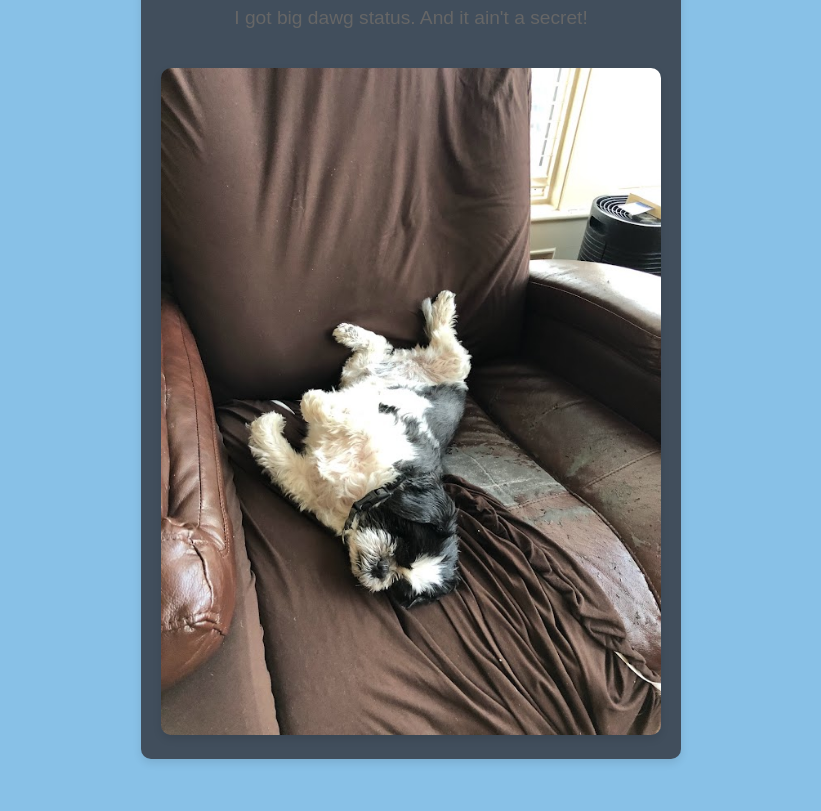
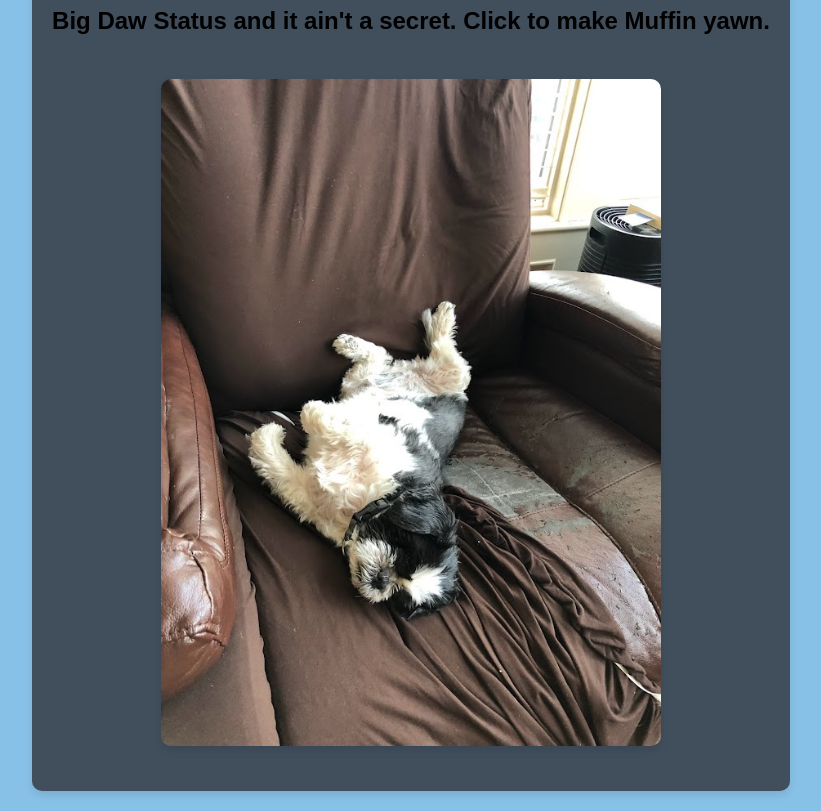
Before and after one commit to arulsethi02/aruls.tech, a plain HTML site: page index.html in a window 1280 px wide. Shown: the part 113-924 px from the top of the page, without its empty margins (229-1050 px from the left). Before the commit the page ends 892 px from the top, so only its background shows below. Drawn offline with Linux system fonts and the light colour scheme.

Commit message:
Update index.html

```diff
--- a/index.html
+++ b/index.html
@@ -3,14 +3,15 @@
 <head>
     <meta charset="UTF-8">
     <meta name="viewport" content="width=device-width, initial-scale=1.0">
-    <title>Big Dawg Status</title>
+    <title>Big Dawg</title>
     <link rel="stylesheet" href="styles.css">
 </head>
 <body>
     <div class="container">
         <h1>Mr. Muffin</h1>
-        <p class="subtext">I got big dawg status. And it ain't a secret!</p>
-        <img src="dog.png" alt="My Dog" class="dog-image">
+        <h2>Big Daw Status and it ain't a secret. Click to make Muffin yawn.</p>
+        <img src="dog.png" alt="My Dog" class="dog-image" id="dog-image">
     </div>
+    <script src="scripts.js"></script>
 </body>
 </html>
```
